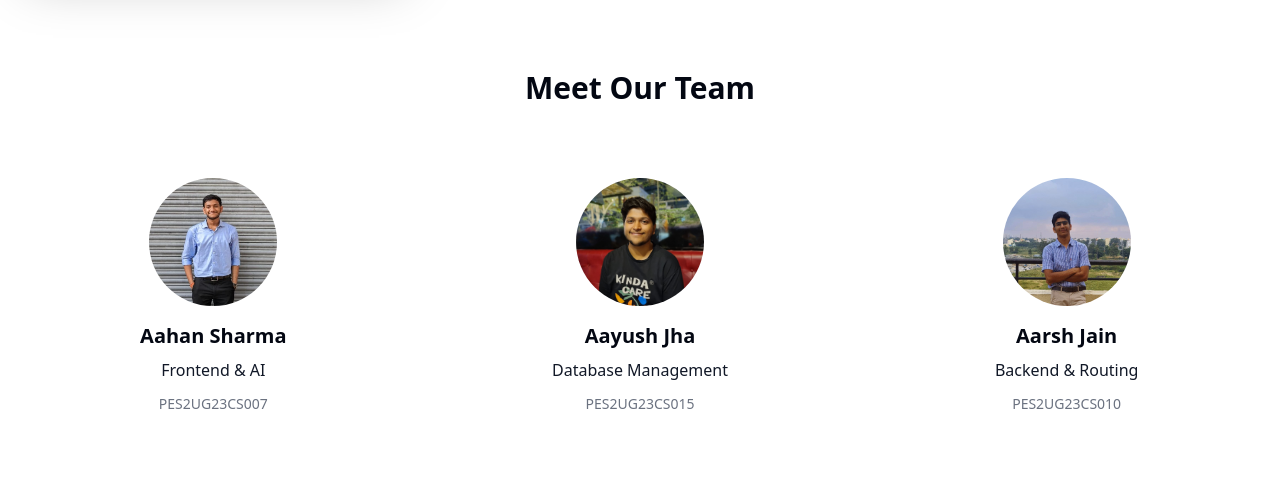
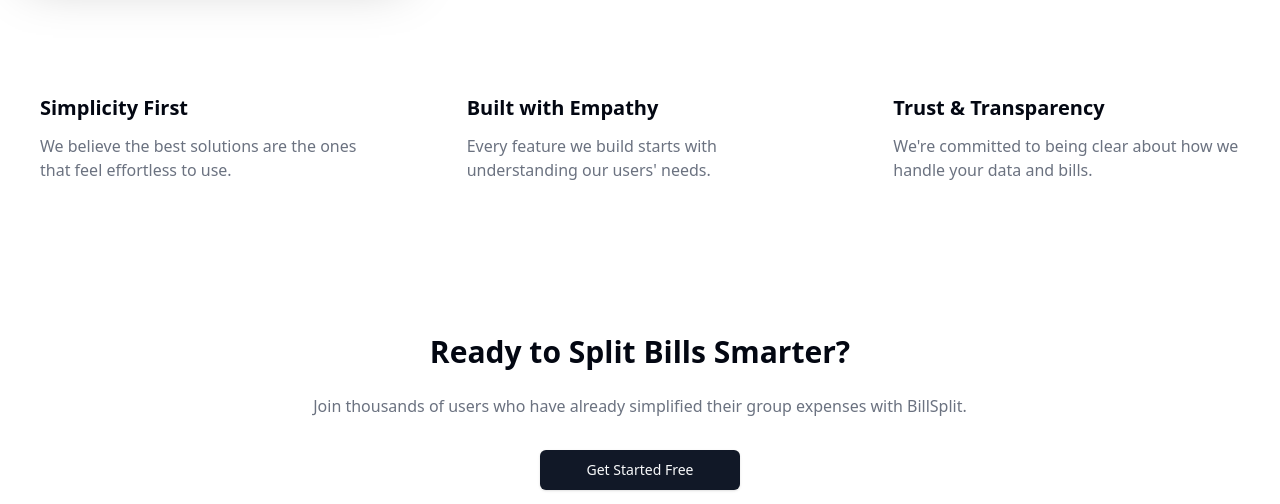
Before and after one commit to notblankz/BillSplit, a React (Vite) app in the folder client/: page /about in a window 1280 px wide. Shown: the part 646-1150 px from the top of the page. Built offline with nearby package versions, Linux system fonts and the light colour scheme; no server answers.

Commit message:
Update About Us Page

```diff
--- a/client/src/pages/about-us.jsx
+++ b/client/src/pages/about-us.jsx
@@ -56,44 +56,6 @@
                     </div>
                 </div>
 
-                {/* Team Section */}
-                <div className="mb-20">
-                    <h2 className="text-2xl md:text-3xl font-bold mb-12 text-center">Meet Our Team</h2>
-                    <div className="grid md:grid-cols-3 gap-8">
-                        {[
-                            {
-                                name: "Aahan Sharma",
-                                role: "Frontend & AI",
-                                image: "/aahan_pfp.jpeg",
-                                bio: "PES2UG23CS007"
-                            },
-                            {
-                                name: "Aayush Jha",
-                                role: "Database Management",
-                                image: "/aayush_pfp.jpg",
-                                bio: "PES2UG23CS015"
-                            },
-                            {
-                                name: "Aarsh Jain",
-                                role: "Backend & Routing",
-                                image: "/aarsh_pfp.jpeg",
-                                bio: "PES2UG23CS010"
-                            }
-                        ].map((member) => (
-                            <div key={member.name} className="bg-card p-6 rounded-lg text-center">
-                                <img
-                                    src={member.image}
-                                    alt={member.name}
-                                    className="w-32 h-32 rounded-full mx-auto mb-4 object-cover"
-                                />
-                                <h3 className="text-xl font-semibold mb-2">{member.name}</h3>
-                                <p className="text-primary mb-3">{member.role}</p>
-                                <p className="text-sm text-muted-foreground mb-4">{member.bio}</p>
-                            </div>
-                        ))}
-                    </div>
-                </div>
-
                 {/* Values Section */}
                 <div className="grid md:grid-cols-3 gap-8 mb-20">
                     {[
```
